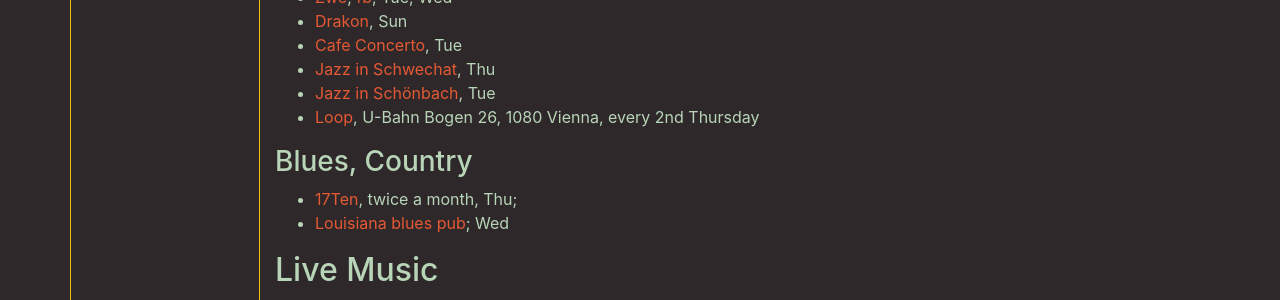
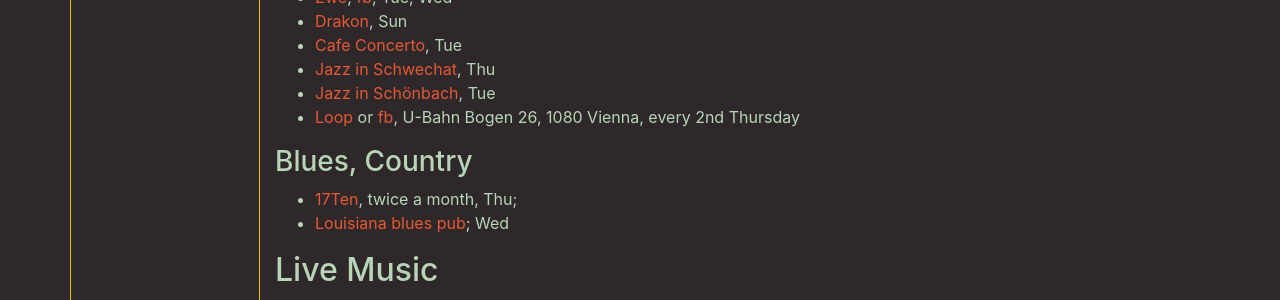
Before and after one commit to MisterY/music-site, a Jekyll site: the page built from scene.md, in a window 1280 px wide. Shown: the part 399-699 px from the top of the page. Built offline with Jekyll 4.4.1, drawn with Linux system fonts in a browser that asks for light colours; nearby versions of some CDN libraries; our own code applies the rules of GitHub Pages for plain Markdown files.

```diff
--- a/scene.md
+++ b/scene.md
@@ -17,7 +17,7 @@ Here are some places that host jam sessions.
 - [Cafe Concerto](http://www.cafeconcerto.at/), Tue
 - [Jazz in Schwechat](http://www.jazzinschwechat.at/), Thu
 - [Jazz in Schönbach](https://www.xing.com/communities/posts/schoenbach-jam-session-in-wien-1000959277), Tue
-- [Loop](https://www.facebook.com/loop.vienna), U-Bahn Bogen 26, 1080 Vienna, every 2nd Thursday
+- [Loop](https://loop.co.at) or [fb](https://www.facebook.com/loop.vienna), U-Bahn Bogen 26, 1080 Vienna, every 2nd Thursday
 
 ### Blues, Country
 
```
